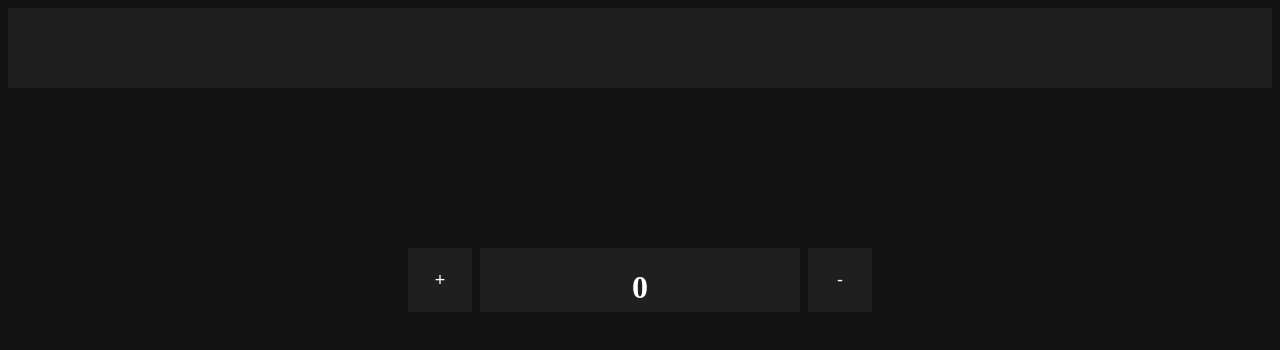
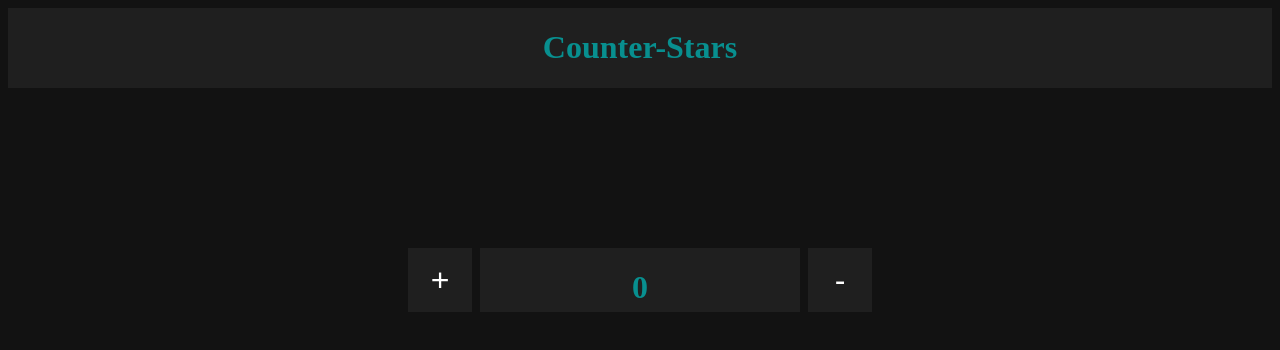
Before and after one commit to harleydi/count-it-up, a plain HTML site: page index.html in a window 1280 px wide. Drawn offline with Linux system fonts and the light colour scheme.

Commit message:
added styling

```diff
--- a/index.css
+++ b/index.css
@@ -6,6 +6,9 @@ body {
 .navbar {
     background: #1F1F1F;
     height: 5rem;
+    display: flex;
+    justify-content: center;
+    color: #088F8F;
 }
 
 .calc-screen-holder {
@@ -13,6 +16,7 @@ body {
     justify-content: center;
     align-items: center;
     margin-top: 8rem;
+    color: #088F8F;
 }
 
 .calc-screen {
@@ -36,7 +40,7 @@ body {
     margin: 2rem .5rem;
     border: none;
     color: white;
-    font-size: large;
+    font-size: xx-large;
 }
 
 .star {
@@ -45,6 +49,6 @@ body {
     background-color: #1F1F1F;
     margin: 2rem .5rem;
     border: none;
-    color: white;
+    color: #088F8F;
     font-size: 5rem;
 }
--- a/index.html
+++ b/index.html
@@ -8,7 +8,7 @@
 </head>
 <body>
     <div class="navbar">
-
+        <h1>Counter-Stars</h1>
     </div>
     <div class="calc-screen-holder">
         <button class="button" id="add">+</button>
```
